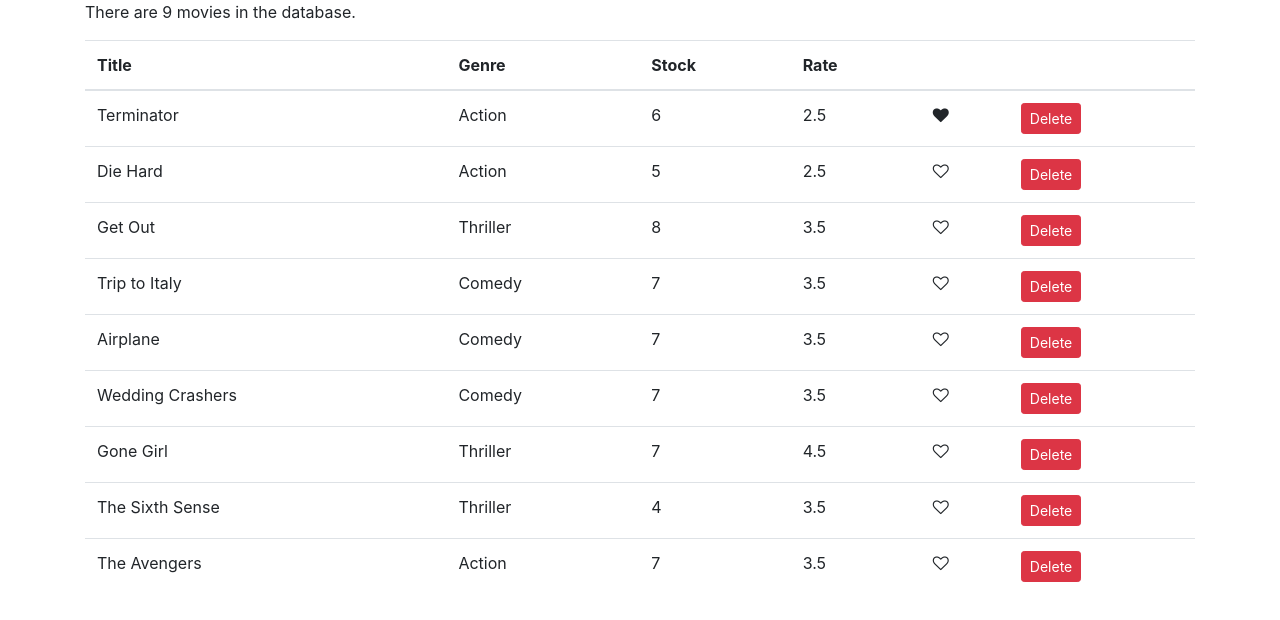
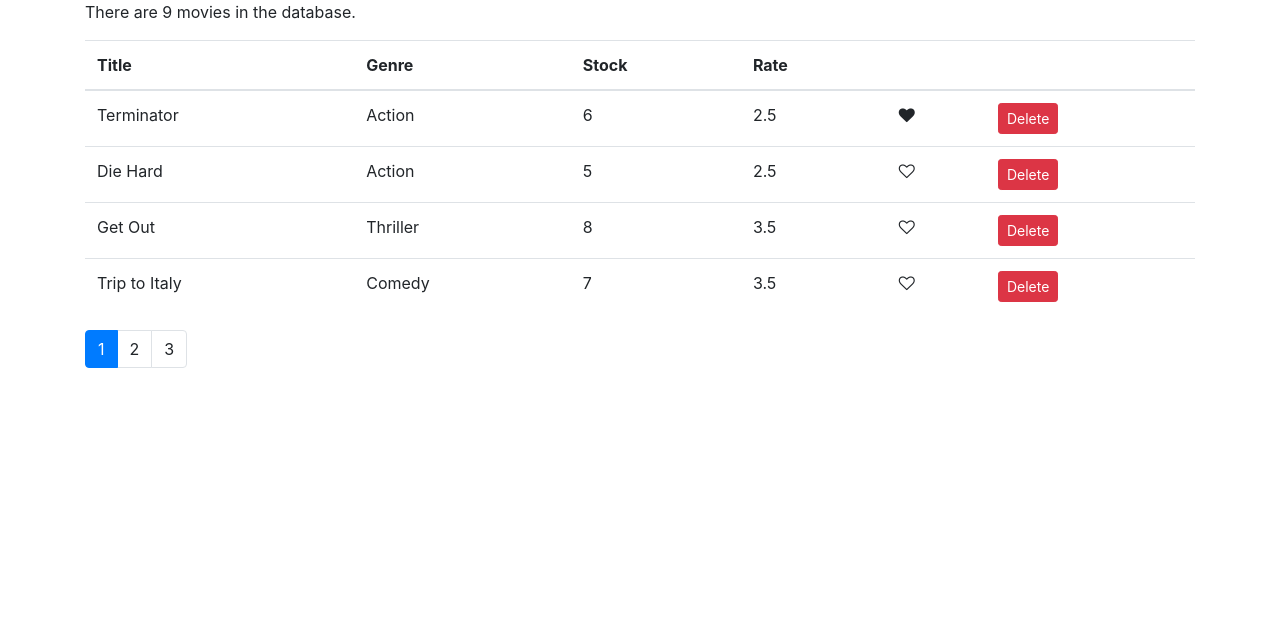
Before and after one commit to cbhuber17/ReactVidly, a React (Create React App) app: page /movies in a window 1280 px wide. Shown: the top 620 px of the page. Built offline with nearby package versions, Linux system fonts and the light colour scheme.

Commit message:
feat: Added pagination.

```diff
--- /dev/null
+++ b/src/components/common/pagination.jsx
@@ -0,0 +1,40 @@
+import React from "react";
+import PropTypes from "prop-types";
+import _ from "lodash";
+
+const Pagination = (props) => {
+  const { itemsCount, pageSize, currentPage, onPageChange } = props;
+  const pagesCount = Math.ceil(itemsCount / pageSize);
+  console.log(currentPage);
+
+  // Don't bother rendering this pagination component if there is only 1 page
+  if (pagesCount === 1) return null;
+
+  const pages = _.range(1, pagesCount + 1);
+
+  return (
+    <nav>
+      <ul className="pagination">
+        {pages.map((page) => (
+          <li
+            key={page}
+            className={page === currentPage ? "page-item active" : "page-item"}
+          >
+            <a className="page-link" onClick={() => onPageChange(page)}>
+              {page}
+            </a>
+          </li>
+        ))}
+      </ul>
+    </nav>
+  );
+};
+
+Pagination.propTypes = {
+  itemsCount: PropTypes.number.isRequired,
+  pageSize: PropTypes.number.isRequired,
+  currentPage: PropTypes.number.isRequired,
+  onPageChange: PropTypes.func.isRequired,
+};
+
+export default Pagination;
--- a/src/components/movies.jsx
+++ b/src/components/movies.jsx
@@ -1,10 +1,14 @@
 import React, { Component } from "react";
 import { getMovies } from "../services/fakeMovieService";
 import Like from "./common/like";
+import Pagination from "./common/pagination";
+import { paginate } from "../components/utils/paginate";
 
 class Movies extends Component {
   state = {
     movies: getMovies(),
+    currentPage: 1,
+    pageSize: 4, // 4 movies per page
   };
 
   // Use arrow to get access to "this" current object
@@ -21,12 +25,19 @@ class Movies extends Component {
     this.setState({ movies });
   };
 
+  handlePageChange = (page) => {
+    this.setState({ currentPage: page });
+  };
+
   // Bootstrap table
   render() {
     // Object destructuring.  Extract this.state.movies.length and rename it to count
     const { length: count } = this.state.movies;
+    const { pageSize, currentPage, movies: allMovies } = this.state;
 
     if (count === 0) return <p>There are no movies in the database.</p>;
+
+    const movies = paginate(allMovies, currentPage, pageSize);
 
     // <React.Fragment> allows to return multiple elements (<p> and <table>)
     return (
@@ -44,7 +55,7 @@ class Movies extends Component {
             </tr>
           </thead>
           <tbody>
-            {this.state.movies.map((movie) => (
+            {movies.map((movie) => (
               <tr key={movie._id}>
                 <td>{movie.title}</td>
                 <td>{movie.genre.name}</td>
@@ -68,6 +79,12 @@ class Movies extends Component {
             ))}
           </tbody>
         </table>
+        <Pagination
+          itemsCount={count}
+          pageSize={pageSize}
+          currentPage={currentPage}
+          onPageChange={this.handlePageChange}
+        />
       </React.Fragment>
     );
   }
```
